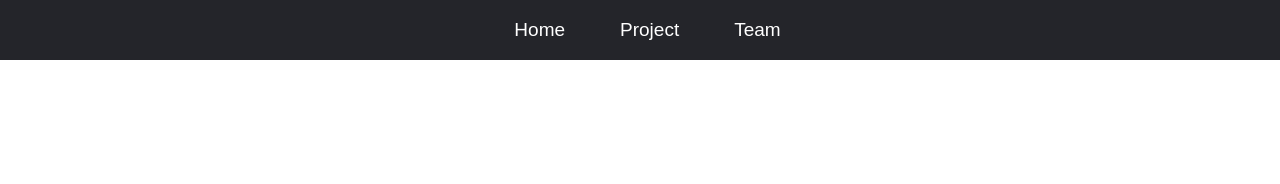
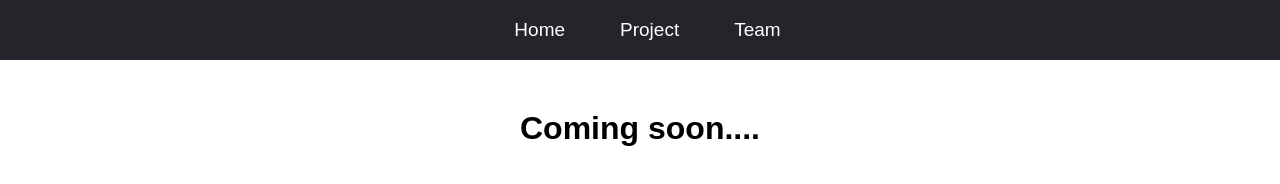
Before and after one commit to khanalankit69/RoboCar, a plain HTML site: page Project/project.html in a window 1280 px wide. Drawn offline with Linux system fonts and the light colour scheme.

Commit message:
Update project.html

```diff
--- a/Project/project.html
+++ b/Project/project.html
@@ -13,5 +13,6 @@
         <li><a href="../Project/project.html">Project</li></a>
         <li><a href="../Our Team/team.html">Team</li></a>
 </nav>
+<center><h1 style="margin-top:50px;">Coming soon....</h1></center>
 </body>
 </html>
```
